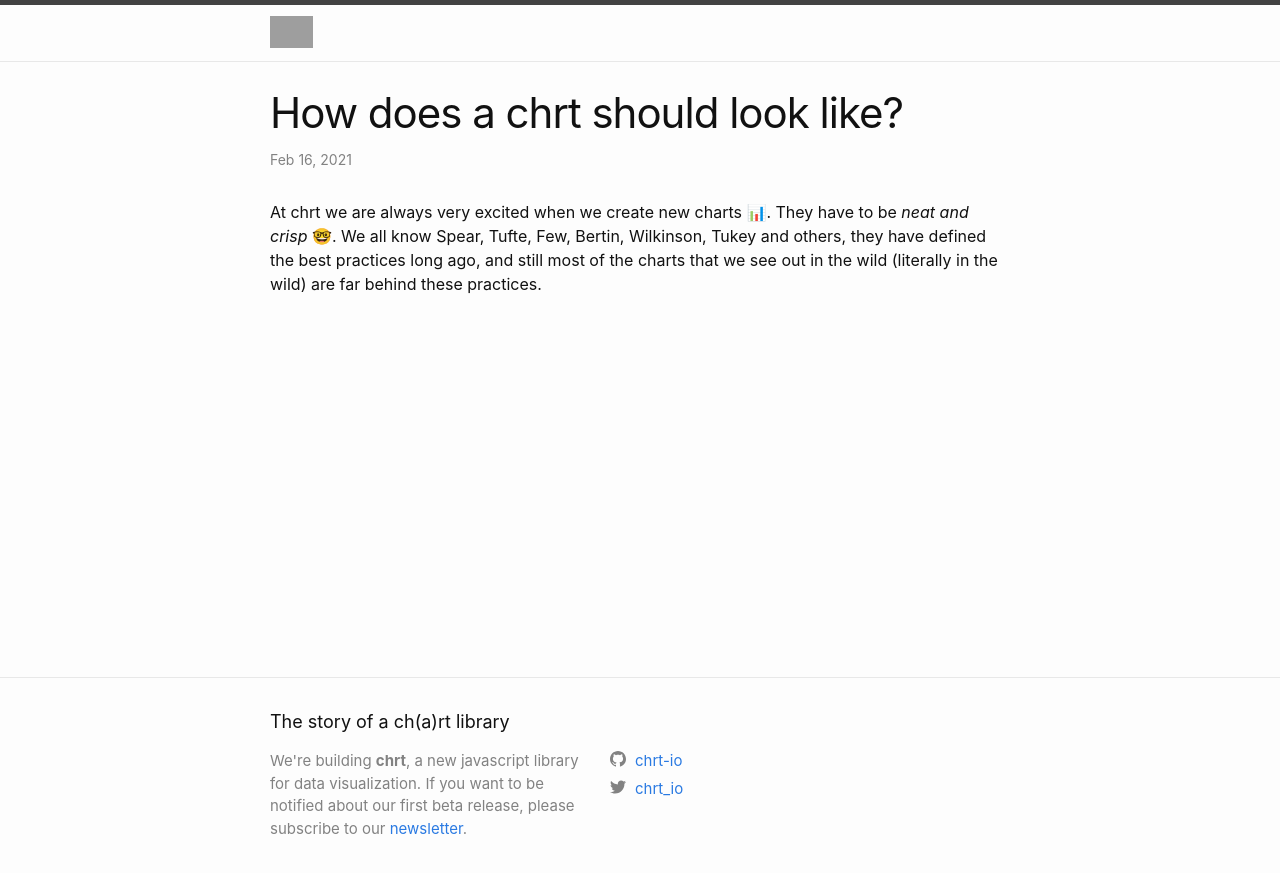
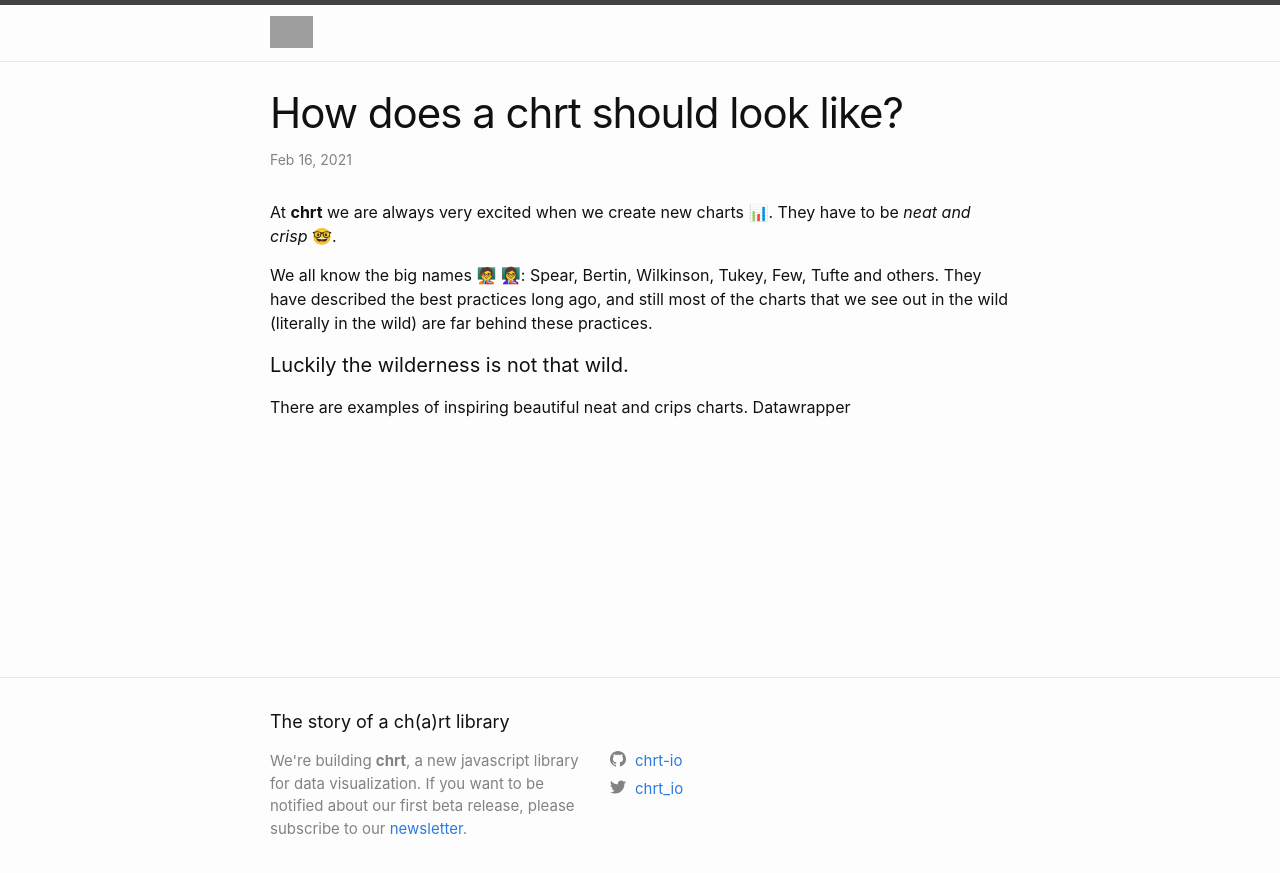
Before and after one commit to chrt-io/blog, a Jekyll site: the page built from _posts/2021-02-16-how-does-a-chrt-should-look-like.md, in a window 1280 px wide. Shown: the top 873 px of the page. Built offline with Jekyll 4.4.1, drawn with Linux system fonts in a browser that asks for light colours; grey boxes are pictures that could not be loaded.

Commit message:
Update from Forestry.io carlo zapponi updated _posts/2021-02-16-how-does-a-chrt-should-look-like.md

```diff
--- a/_posts/2021-02-16-how-does-a-chrt-should-look-like.md
+++ b/_posts/2021-02-16-how-does-a-chrt-should-look-like.md
@@ -5,4 +5,10 @@ date: 2021-02-16 00:00:00 +0000
 categories: ''
 
 ---
-At chrt we are always very excited when we create new charts 📊. They have to be _neat and crisp_ 🤓. We all know Spear, Tufte, Few, Bertin, Wilkinson, Tukey and others, they have defined the best practices long ago, and still most of the charts that we see out in the wild (literally in the wild) are far behind these practices.
+At **chrt** we are always very excited when we create new charts 📊. They have to be _neat and crisp_ 🤓.
+
+We all know the big names 🧑‍🏫 👩‍🏫: Spear, Bertin, Wilkinson, Tukey, Few, Tufte and others. They have described the best practices long ago, and still most of the charts that we see out in the wild (literally in the wild) are far behind these practices.
+
+#### Luckily the wilderness is not that wild.
+
+There are examples of inspiring beautiful neat and crips charts. Datawrapper
```
